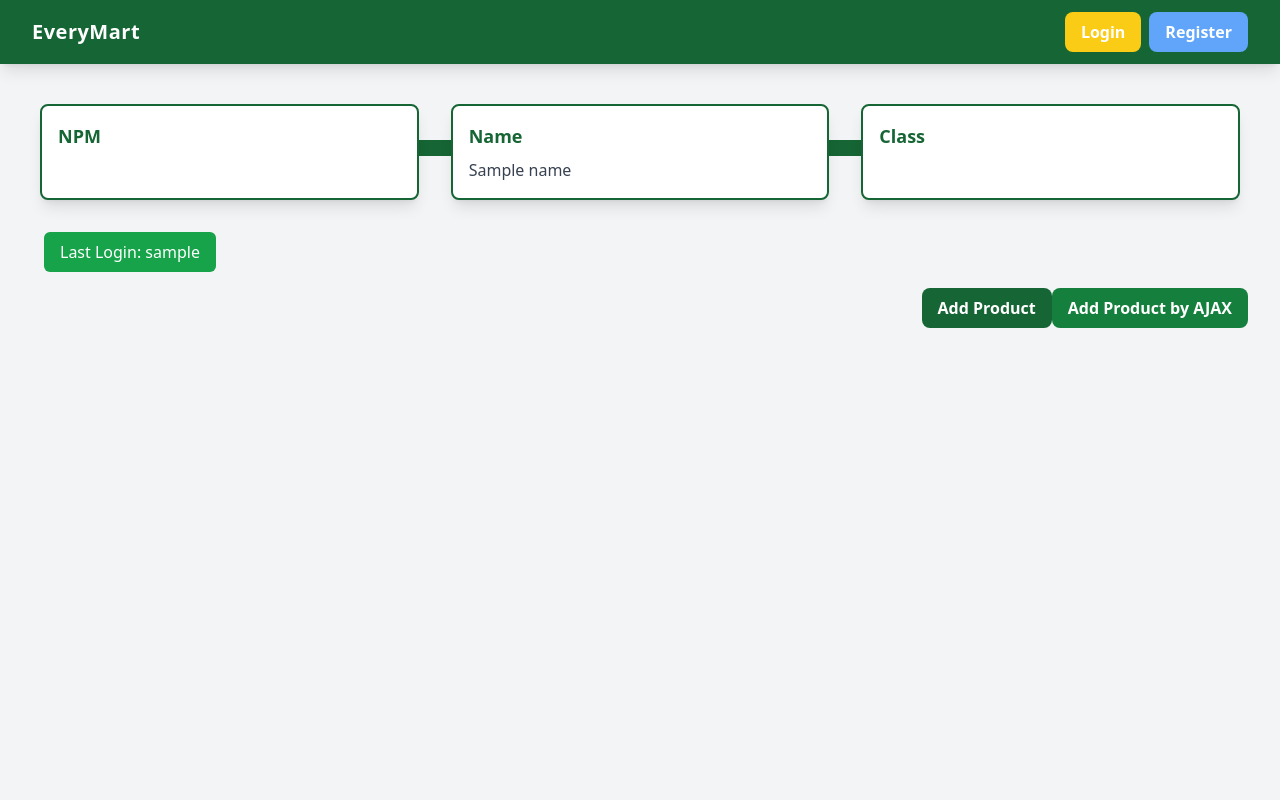
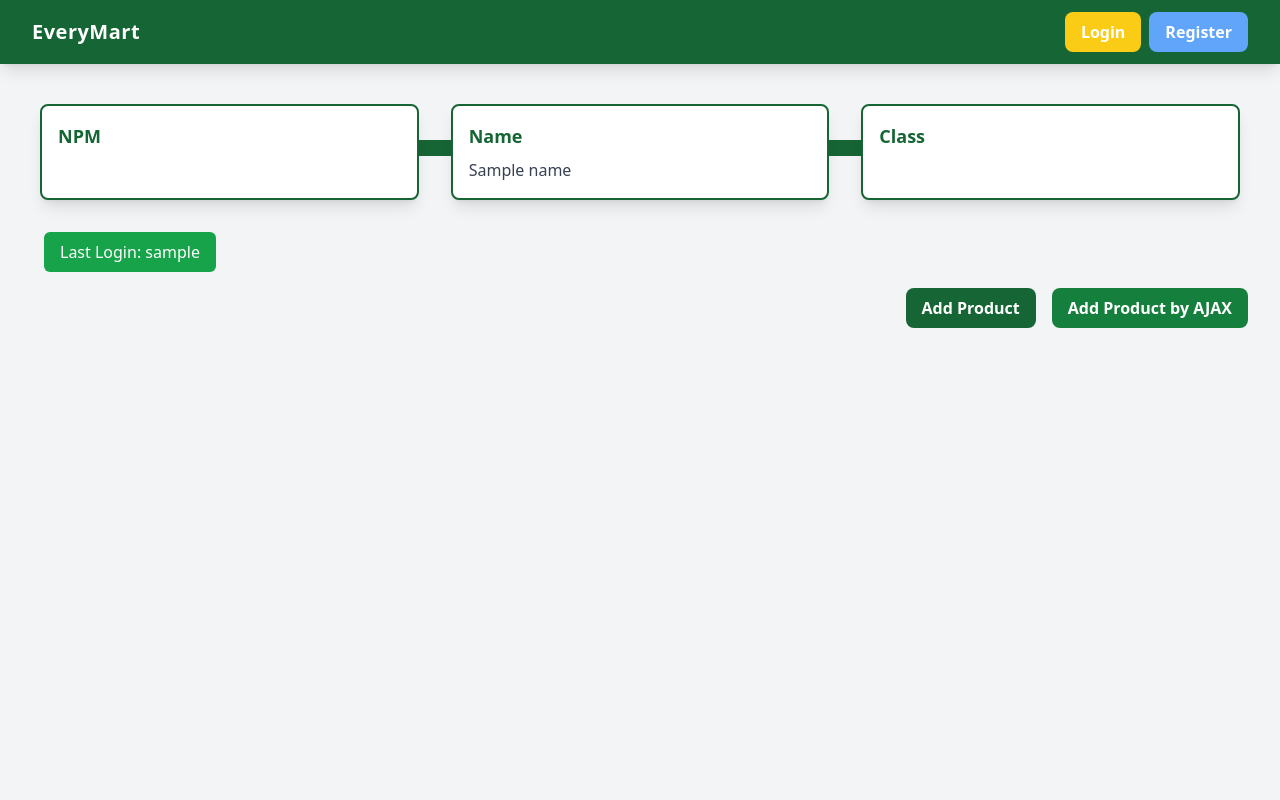
Before and after one commit to deanitasekar/every-mart, a Django app: template main/templates/main.html in a window 1280 px wide. Run offline with Django 5.2, Linux system fonts and the light colour scheme; the template is opened without the code that fills it: most values are stand-ins (such as "Sample title", 1, 10 or a date in 2020); data that the repository does not hold is empty; some libraries are stand-ins or nearby versions.

Commit message:
edit html & url

```diff
--- a/main/templates/main.html
+++ b/main/templates/main.html
@@ -31,14 +31,15 @@
     </div>
   </div>
 
-  <div class="flex justify-end mb-6">
-    <a href="{% url 'main:create_product' %}" class="bg-green-800 hover:bg-green-900 text-white font-bold py-2 px-4 rounded-lg transition duration-300 ease-in-out transform hover:-translate-y-1 hover:scale-105">
+  <div class="flex flex-col sm:flex-row justify-end items-center gap-4 mb-6">
+    <a href="{% url 'main:create_product' %}" class="bg-green-800 hover:bg-yellow-400 text-white font-bold py-2 px-4 rounded-lg transition duration-300 ease-in-out transform hover:-translate-y-1 hover:scale-105">
       Add Product
     </a>
-    <button data-modal-target="crudModal" data-modal-toggle="crudModal" class="btn bg-green-700 hover:bg-green-800 text-white font-bold py-2 px-4 rounded-lg transition duration-300 ease-in-out transform hover:-translate-y-1 hover:scale-105" onclick="showModal();">
+    <button data-modal-target="crudModal" data-modal-toggle="crudModal" class="bg-green-700 hover:bg-red-500 text-white font-bold py-2 px-4 rounded-lg transition duration-300 ease-in-out transform hover:-translate-y-1 hover:scale-105" onclick="showModal();">
       Add Product by AJAX
     </button>
   </div>
+
 
   <!-- Produk Cards -->
   <div id="product_cards" class="grid grid-cols-1 sm:grid-cols-2 lg:grid-cols-3 gap-6"></div>
@@ -65,27 +66,39 @@
       <form id="productForm" class="space-y-6">
         {% csrf_token %}
         <div class="flex flex-col">
-          <label for="name" class="mb-2 font-semibold text-gray-700">Name</label>
+          <label for="name" class="mb-2 font-semibold text-gray-700">
+            Name
+          </label>
           <input type="text" id="name" name="name" class="w-full border border-gray-300 rounded-md p-2 focus:border-green-800" required>
         </div>
         <div class="flex flex-col">
-          <label for="price" class="mb-2 font-semibold text-gray-700">Price</label>
+          <label for="price" class="mb-2 font-semibold text-gray-700">
+            Price
+          </label>
           <input type="number" id="price" name="price" class="w-full border border-gray-300 rounded-md p-2 focus:border-green-800" required>
         </div>
         <div class="flex flex-col">
-          <label for="description" class="mb-2 font-semibold text-gray-700">Description</label>
+          <label for="description" class="mb-2 font-semibold text-gray-700">
+            Description
+          </label>
           <textarea id="description" name="description" rows="3" class="w-full border border-gray-300 rounded-md p-2 focus:border-green-800" required></textarea>
         </div>
         <div class="flex flex-col">
-          <label for="stock" class="mb-2 font-semibold text-gray-700">Stock</label>
+          <label for="stock" class="mb-2 font-semibold text-gray-700">
+            Stock
+          </label>
           <input type="number" id="stock" name="stock" class="w-full border border-gray-300 rounded-md p-2 focus:border-green-800" required>
         </div>
       </form>
     </div>
     <!-- Modal footer -->
     <div class="flex justify-end p-6 border-t border-gray-200 rounded-b">
-      <button type="button" class="bg-gray-500 hover:bg-gray-600 text-white font-bold py-2 px-4 rounded-lg mr-2" id="cancelButton">Cancel</button>
-      <button type="submit" id="submitProduct" form="productForm" class="create-product-button">Create Product</button>
+      <button type="button" class="bg-gray-500 hover:bg-gray-600 text-white font-bold py-2 px-4 rounded-lg mr-2" id="cancelButton">
+        Cancel
+      </button>
+      <button data-modal-target="crudModal" data-modal-toggle="crudModal" class="btn bg-green-700 hover:bg-green-800 text-white font-bold py-2 px-4 rounded-lg transition duration-300 ease-in-out transform hover:-translate-y-1 hover:scale-105 text-center" onclick="showModal();">
+        Create Product
+      </button>
     </div>
   </div>
 </div>
--- a/main/urls.py
+++ b/main/urls.py
@@ -14,6 +14,6 @@ urlpatterns = [
     path('login/', login_user, name='login'),
     path('logout/', logout_user, name='logout'),
     path('edit-product/<uuid:id>', edit_product, name='edit_product'),
-    path('delete/<uuid:id>', delete_product, name='delete_product'),
+    path('delete-product/<uuid:id>', delete_product, name='delete_product'),
     path('add-product-ajax', add_product_ajax, name='add_product_ajax')
 ]
```
